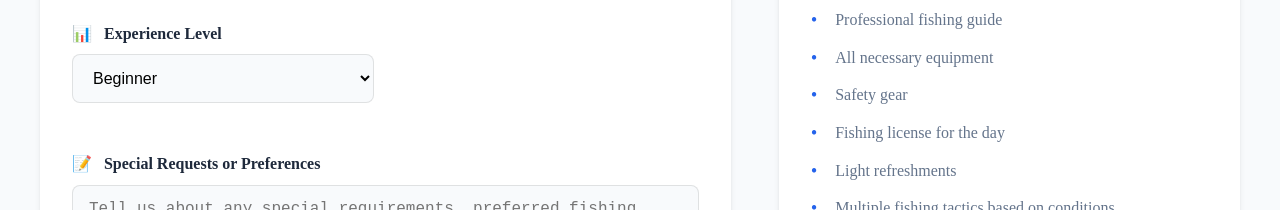
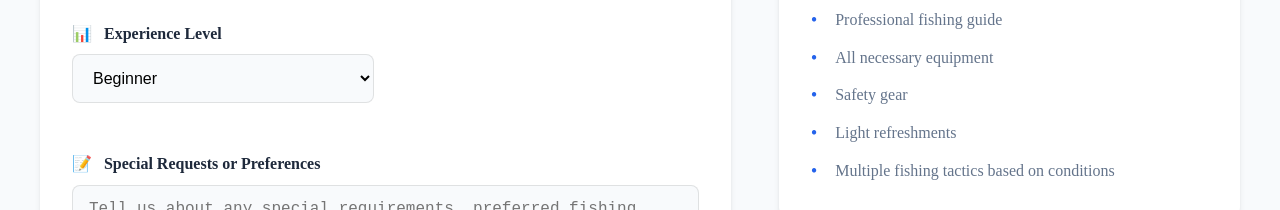
Before and after one commit to JamestheDon/skookum-fishing, a React (Vite) app: page /booking in a window 1280 px wide. Shown: the part 1320-1530 px from the top of the page. Built offline with nearby package versions, Linux system fonts and the light colour scheme; no server answers.

Commit message:
removed licens included

```diff
--- a/src/components/Booking.jsx
+++ b/src/components/Booking.jsx
@@ -329,7 +329,6 @@ function Booking() {
                 <li>Professional fishing guide</li>
                 <li>All necessary equipment</li>
                 <li>Safety gear</li>
-                <li>Fishing license for the day</li>
                 <li>Light refreshments</li>
                 <li>Multiple fishing tactics based on conditions</li>
               </ul>
```
